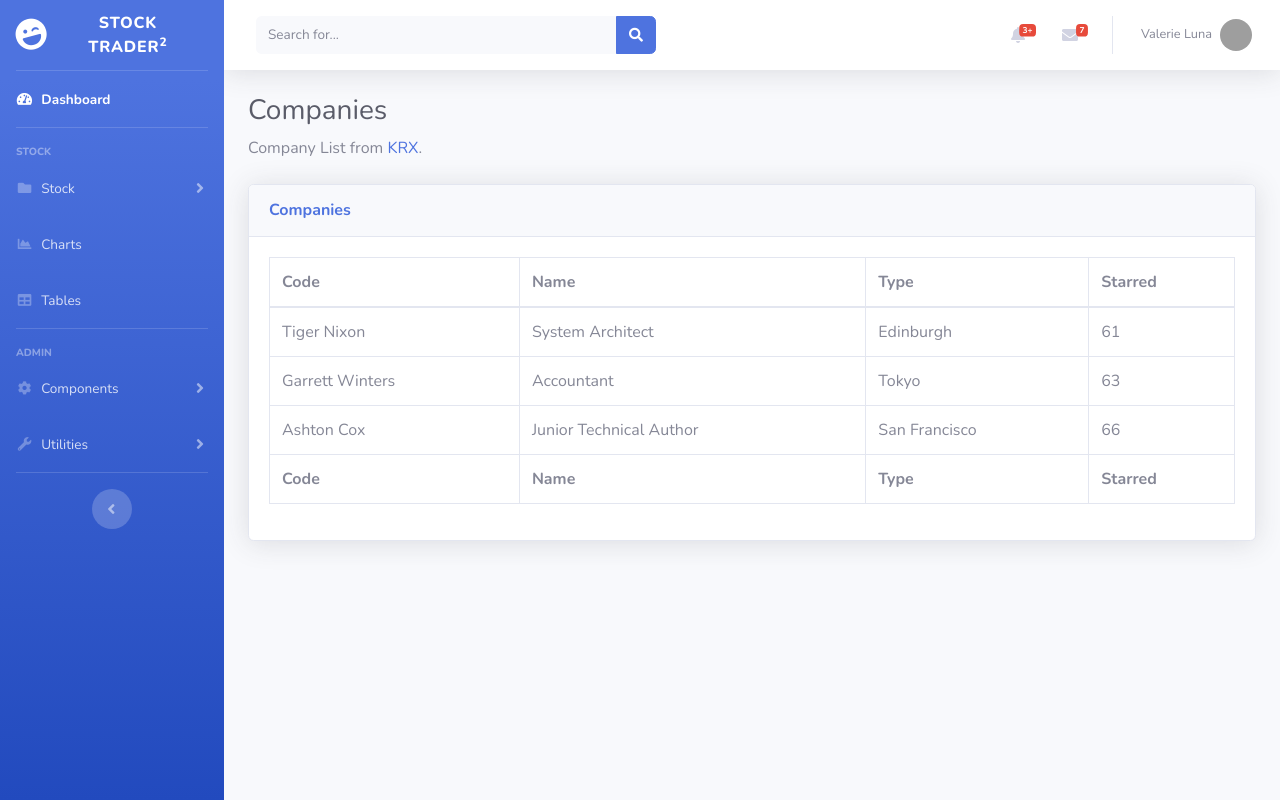
After one commit to infomuscle/stock-trader, a Django app: page /companies in a window 1280 px wide. The commit adds this page. Run offline with Django 3.2, Linux system fonts and the light colour scheme; some libraries are stand-ins or nearby versions; grey boxes are pictures that could not be loaded.

Commit message:
Built Companies Page Template

```diff
--- /dev/null
+++ b/front/main/templates/main/companies.html
@@ -0,0 +1,62 @@
+{% extends 'main/modules/wrapper.html' %}
+
+{% load static %}
+
+{% block content %}
+
+    <!-- Page Heading -->
+    <h1 class="h3 mb-2 text-gray-800">Companies</h1>
+    <p class="mb-4">Company List from <a target="_blank" href="https://datatables.net">KRX</a>.</p>
+
+    <!-- DataTales Example -->
+    <div class="card shadow mb-4">
+        <div class="card-header py-3">
+            <h6 class="m-0 font-weight-bold text-primary">Companies</h6>
+        </div>
+        <div class="card-body">
+            <div class="table-responsive">
+                <table class="table table-bordered" id="dataTable" width="100%" cellspacing="0">
+                    <thead>
+                    <tr>
+                        <th>Code</th>
+                        <th>Name</th>
+                        <th>Type</th>
+                        <th>Starred</th>
+                    </tr>
+                    </thead>
+                    <tfoot>
+                    <tr>
+                        <th>Code</th>
+                        <th>Name</th>
+                        <th>Type</th>
+                        <th>Starred</th>
+                    </tr>
+                    </tfoot>
+                    <tbody>
+                    <tr>
+                        <td>Tiger Nixon</td>
+                        <td>System Architect</td>
+                        <td>Edinburgh</td>
+                        <td>61</td>
+                    </tr>
+                    <tr>
+                        <td>Garrett Winters</td>
+                        <td>Accountant</td>
+                        <td>Tokyo</td>
+                        <td>63</td>
+                    </tr>
+                    <tr>
+                        <td>Ashton Cox</td>
+                        <td>Junior Technical Author</td>
+                        <td>San Francisco</td>
+                        <td>66</td>
+                    </tr>
+                    </tbody>
+                </table>
+            </div>
+        </div>
+    </div>
+
+
+
+{% endblock %}
--- a/front/main/templates/main/modules/sidebar.html
+++ b/front/main/templates/main/modules/sidebar.html
@@ -43,6 +43,7 @@
                 <a class="collapse-item" href="{% url 'main:daily' %}">Daily</a>
                 <div class="collapse-divider"></div>
                 <h6 class="collapse-header">Companies Info:</h6>
+                <a class="collapse-item" href="{% url 'main:companies' %}">Companies</a>
                 <a class="collapse-item" href="{% url 'main:summary' %}">Summary</a>
                 <a class="collapse-item" href="../references/404.html">Code</a>
                 <a class="collapse-item" href="../references/blank.html">Name</a>
--- a/front/main/urls.py
+++ b/front/main/urls.py
@@ -7,6 +7,7 @@ app_name = "main"
 urlpatterns = [
     path("", views.index),
     path("crawl", views.crawl, name="crawl"),
+    path("companies", views.companies, name="companies"),
     path("current", views.current, name="current"),
     path("daily", views.daily, name="daily"),
     # path("pers", views.per, name="per"),
--- a/front/main/views.py
+++ b/front/main/views.py
@@ -14,6 +14,10 @@ def index(request):
 def crawl(request):
     context = {}
     return render(request, 'main/crawl.html', context)
+
+def companies(request):
+    context = {}
+    return render(request, 'main/companies.html', context)
 
 
 def current(request):
```
